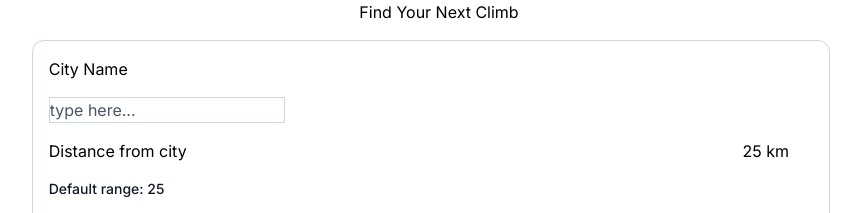
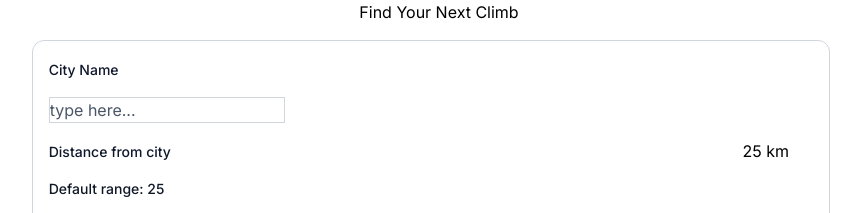
Before and after one commit to strikeitbroke/nextclimb-frontend, a React (Vite) app: page / in a window 1280 px wide. Shown: the top 213 px of the page, without its empty margins (201-1062 px from the left). Built offline with nearby package versions, Linux system fonts and the light colour scheme.

Commit message:
changed font weight

```diff
--- a/src/components/Card.tsx
+++ b/src/components/Card.tsx
@@ -18,10 +18,10 @@ export default function Card({ segment }: SegmentProp) {
       <div className="grid grid-cols-9 gap-4 border border-gray-200 rounded-xl p-4 my-4">
         <div className="col-span-9 flex justify-between">
           <div className="card-detail flex flex-col">
-            <div className="card-title">
+            <div className="card-title font-bold">
               <h2>{segment.name}</h2>
             </div>
-            <div className="card-location-dist-grade flex">
+            <div className="card-location-dist-grade flex text-gray-600">
               <p className="mr-2">Distance: {segment.distance} miles</p>
               <p>Avg. Grade: {segment.avg_grade}% </p>
             </div>
--- a/src/components/Search.tsx
+++ b/src/components/Search.tsx
@@ -18,7 +18,11 @@ export default function Search({ onSearch }: SearchProps) {
   return (
     <>
       <div className="grid grid-cols-9 gap-4 border border-gray-300 p-4 border border-gray-200 rounded-xl">
-        <div className="col-start-1 col-span-4">City Name</div>
+        <div className="col-start-1 col-span-4">
+          <label className="text-sm font-medium text-slate-900">
+            City Name
+          </label>
+        </div>
         <div className="col-start-1 col-end-10">
           <input
             className="border border-gray-300"
@@ -32,7 +36,11 @@ export default function Search({ onSearch }: SearchProps) {
             }
           />
         </div>
-        <div className="col-span-4">Distance from city</div>
+        <div className="col-span-4">
+          <label className="text-sm font-medium text-slate-900">
+            Distance from city
+          </label>
+        </div>
         <div className="col-span-1 col-end-10">25 km</div>
         <div className="col-span-9">
           <label
```
